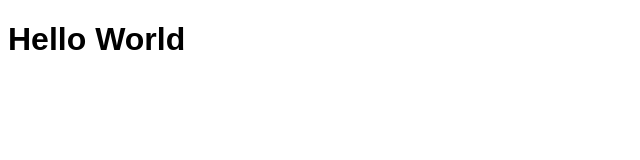
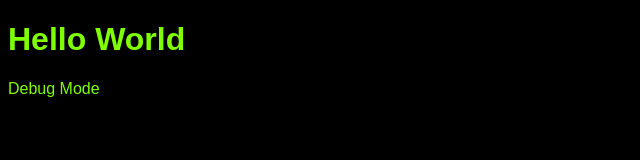
Before and after one commit to nategreenwood/js-dev-env, a website built with webpack: page src/index.html in a window 1280 px wide. Shown: the whole page, without its empty margins (0-640 px from the left). Built offline with nearby package versions, Linux system fonts and the light colour scheme.

Commit message:
Just fooling around

```diff
--- a/buildScripts/srcServer.js
+++ b/buildScripts/srcServer.js
@@ -16,6 +16,7 @@ app.use(require('webpack-dev-middleware')(compiler, {
 }))
 
 app.get('/', function(req, res) {
+	res.setHeader("X-IsDebug", config.debug);
 	res.sendFile(path.join(__dirname, '../src/index.html'));
 });
 
@@ -24,6 +25,5 @@ app.listen(port, function(err) {
 		console.log(err);
 	} else {
 		open('http://localhost:' + port);
-		//open(`http://${ltSubDomain}.localtunnel.me`);
 	}
 });
--- a/package.json
+++ b/package.json
@@ -39,6 +39,7 @@
 		"jsdom": "9.8.0",
 		"json-schema-faker": "0.3.6",
 		"json-server": "0.8.22",
+		"jquery": "3.3.1",
 		"localtunnel": "1.8.1",
 		"mocha": "3.1.2",
 		"nock": "8.1.0",
--- a/src/index.css
+++ b/src/index.css
@@ -1,5 +1,7 @@
 body {
 	font-family: sans-serif;
+	background-color: black;
+	color: chartreuse;
 }
 
 table th {
--- a/src/index.html
+++ b/src/index.html
@@ -5,6 +5,9 @@
 	</head>
 	<body>
 		<h1>Hello World</h1>
+		<div id="env"">
+			<span>Debug Mode</span>
+		</div>
 		<script src="bundle.js"></script>
 	</body>
 </html>
--- a/src/index.js
+++ b/src/index.js
@@ -1,5 +1,7 @@
 import './index.css';
+import jquery from 'jquery';
 import numeral from 'numeral';
+import config from '../webpack.config.dev';
 
 var envStuff = {
     courseValue: numeral(1000).format('$0,0.00'),
@@ -13,4 +15,15 @@ var envStuff = {
     }
 };
 
+(function($, cfg) {
+    let envDiv = $("#env");
+    if(envDiv) {
+        if(cfg.debug === true) {
+            envDiv.show();
+        } else {
+            envDiv.hide();
+        }
+    }
+})(jquery, config);
+
 export default envStuff;
```
Also changed, not shown: 1 other file.
